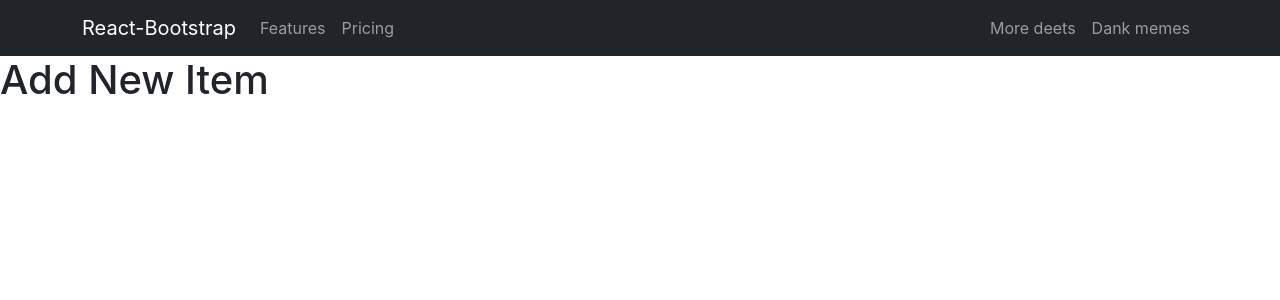
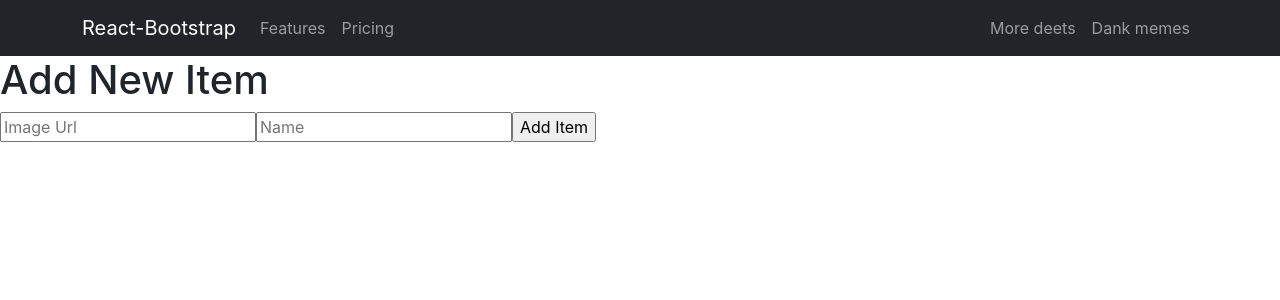
Before and after one commit to AbdMamun1999/warehouse-management-client-site, a React (Create React App) app: page /addNewItem in a window 1280 px wide. Shown: the top 300 px of the page. Built offline with nearby package versions, Linux system fonts and the light colour scheme.

Commit message:
added add item and its functionality

```diff
--- a/src/Components/AddNewItem/AddNewItem.js
+++ b/src/Components/AddNewItem/AddNewItem.js
@@ -1,9 +1,22 @@
+import axios from 'axios';
 import React from 'react';
 
 const AddNewItem = () => {
+    const addItem =async event =>{
+        event.preventDefault()
+        const img = event.target.url.value;
+        const name = event.target.name.value;
+        const url = `http://localhost:5000/inventory`
+        const {data} = await axios.post(url,{img,name})
+    }
     return (
         <div>
             <h1>Add New Item</h1>
+            <form onSubmit={addItem}>
+                <input type="text" name="url" id="" placeholder='Image Url'/>
+                <input type="text" name="name" id="" placeholder='Name'/>
+                <input type="submit" value="Add Item" />
+            </form>
         </div>
     );
 };
```
